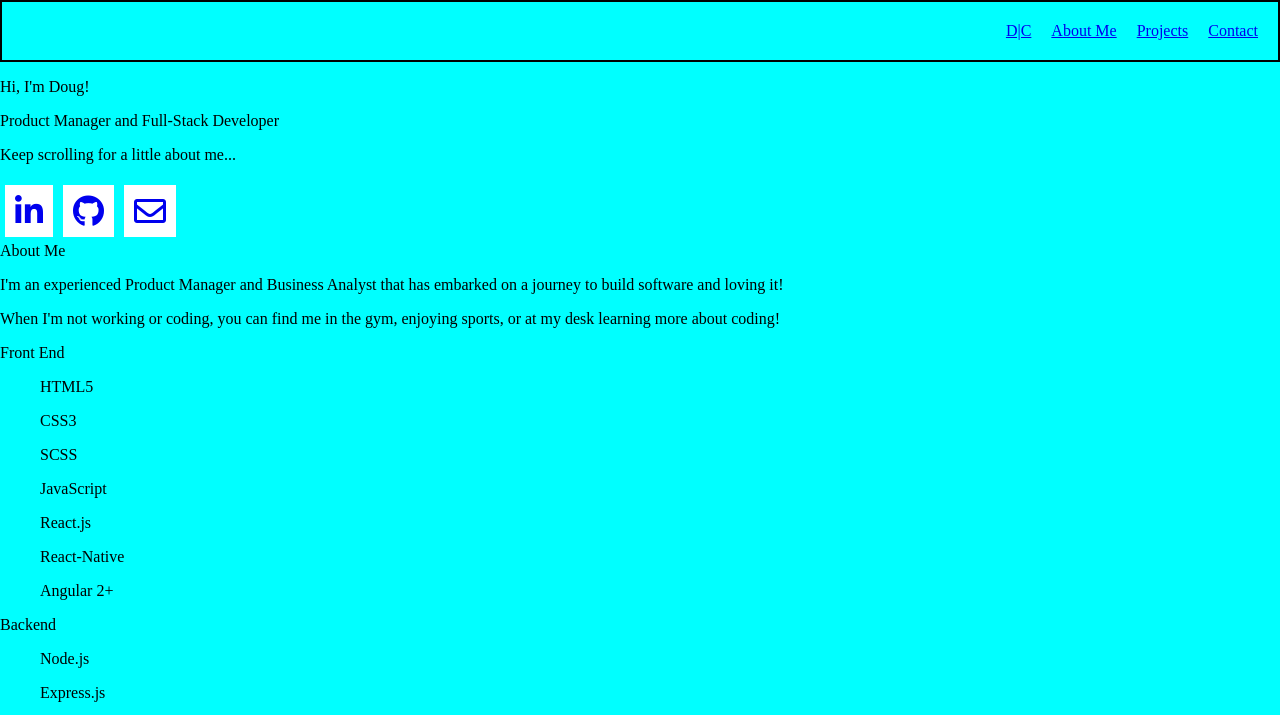
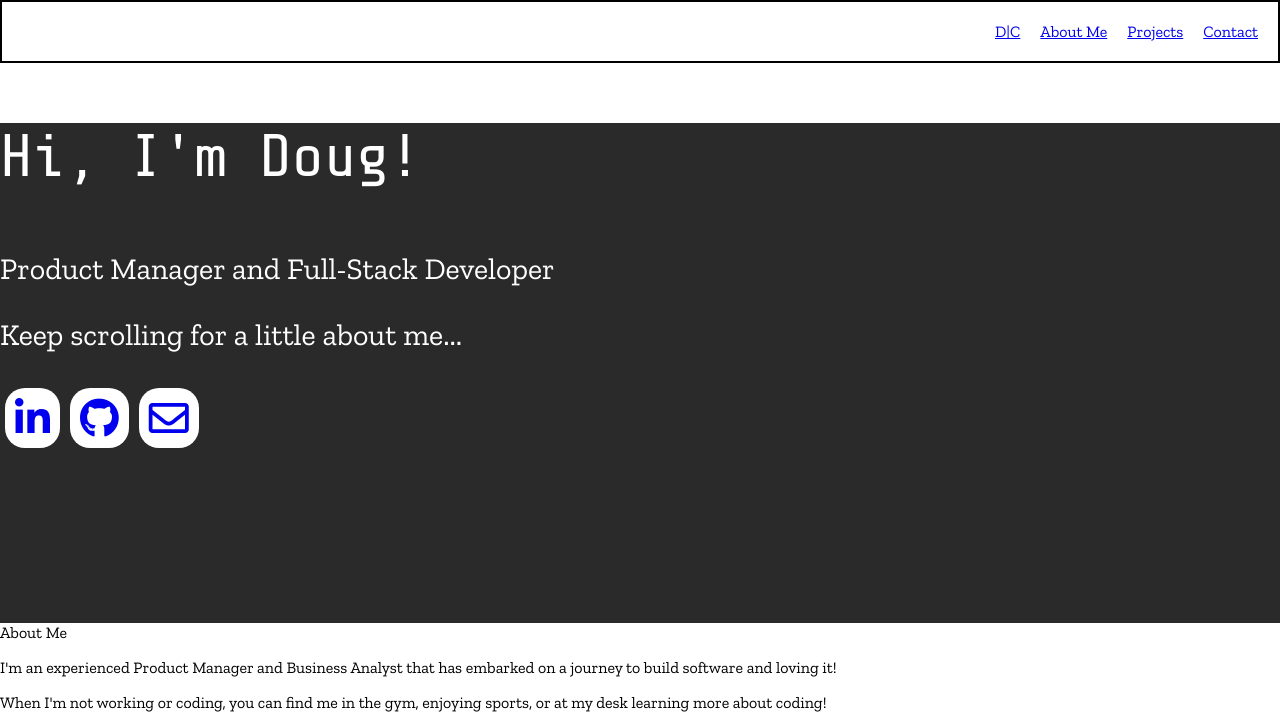
Before and after one commit to drcox23/drcox23.github.io, a plain HTML site: page index.html in a window 1280 px wide. Shown: the top 715 px of the page. Drawn offline with nearby package versions, Linux system fonts and the light colour scheme.

Commit message:
added some css for home, will need to add more

```diff
--- a/css/styles.css
+++ b/css/styles.css
@@ -1,9 +1,14 @@
+/* font-family: 'Share Tech Mono', monospace;
+font-family: 'Kalam', cursive;
+font-family: 'Zilla Slab', serif; */
+
 body {
-  background-color: aqua;
+  /* background-color: aqua; */
   min-height: 100%;
   height: auto;
   margin: 0;
   padding: 0;
+  font-family: 'Zilla Slab', serif;
 }
 
 .header {
@@ -21,9 +26,27 @@ body {
   margin: 10px;
 }
 
+#home {
+  height: 500px;
+  width: 100%;
+  background-color: #2a2a2a;
+  font-size: 30px;
+  color: white;
+}
+
+#intro {
+  font-family: 'Share Tech Mono', monospace;
+  font-size: 60px;
+}
+
 .home-icons {
   display: flex;
   flex-flow: row nowrap;
+}
+
+.icon-back {
+  font-size: 20px;
+  border-radius: 20px;
 }
 
 .icon-back {
--- a/index.html
+++ b/index.html
@@ -5,6 +5,7 @@
   <meta charset="UTF-8">
   <meta name="viewport" content="width=device-width, initial-scale=1.0">
   <meta http-equiv="X-UA-Compatible" content="ie=edge">
+  <link href="https://fonts.googleapis.com/css?family=Kalam|Share+Tech+Mono|Zilla+Slab" rel="stylesheet">
   <link rel="stylesheet" href="css/styles.css">
   <link rel="stylesheet" href="https://use.fontawesome.com/releases/v5.6.3/css/all.css" integrity="sha384-UHRtZLI+pbxtHCWp1t77Bi1L4ZtiqrqD80Kn4Z8NTSRyMA2Fd33n5dQ8lWUE00s/"
     crossorigin="anonymous">
@@ -32,7 +33,7 @@
   <!-- home section -->
   <div id="home">
     <div class="home-description">
-      <p class="hd">Hi, I'm Doug!</p>
+      <p class="hd" id="intro">Hi, I'm Doug!</p>
       <p class="hd">Product Manager and Full-Stack Developer</p>
       <p id="home-scroll">Keep scrolling for a little about me...</p>
     </div>
```
